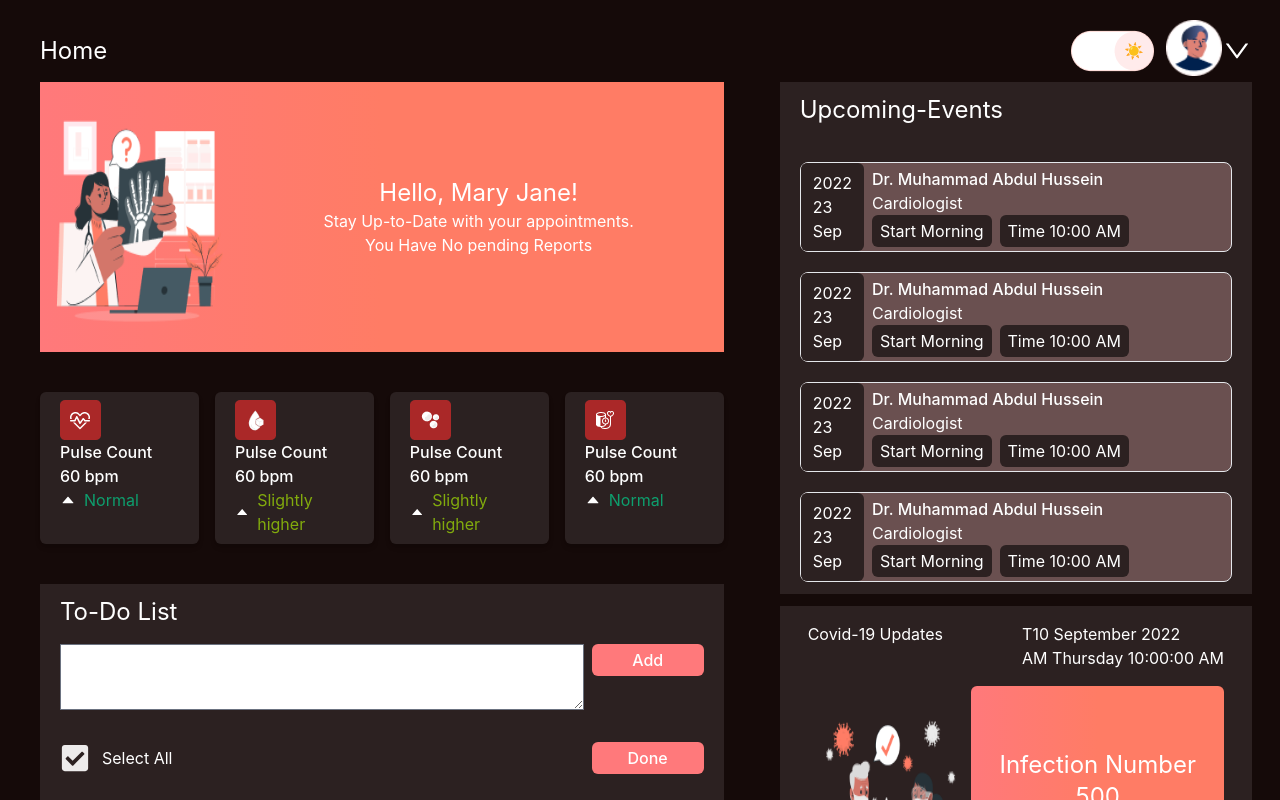
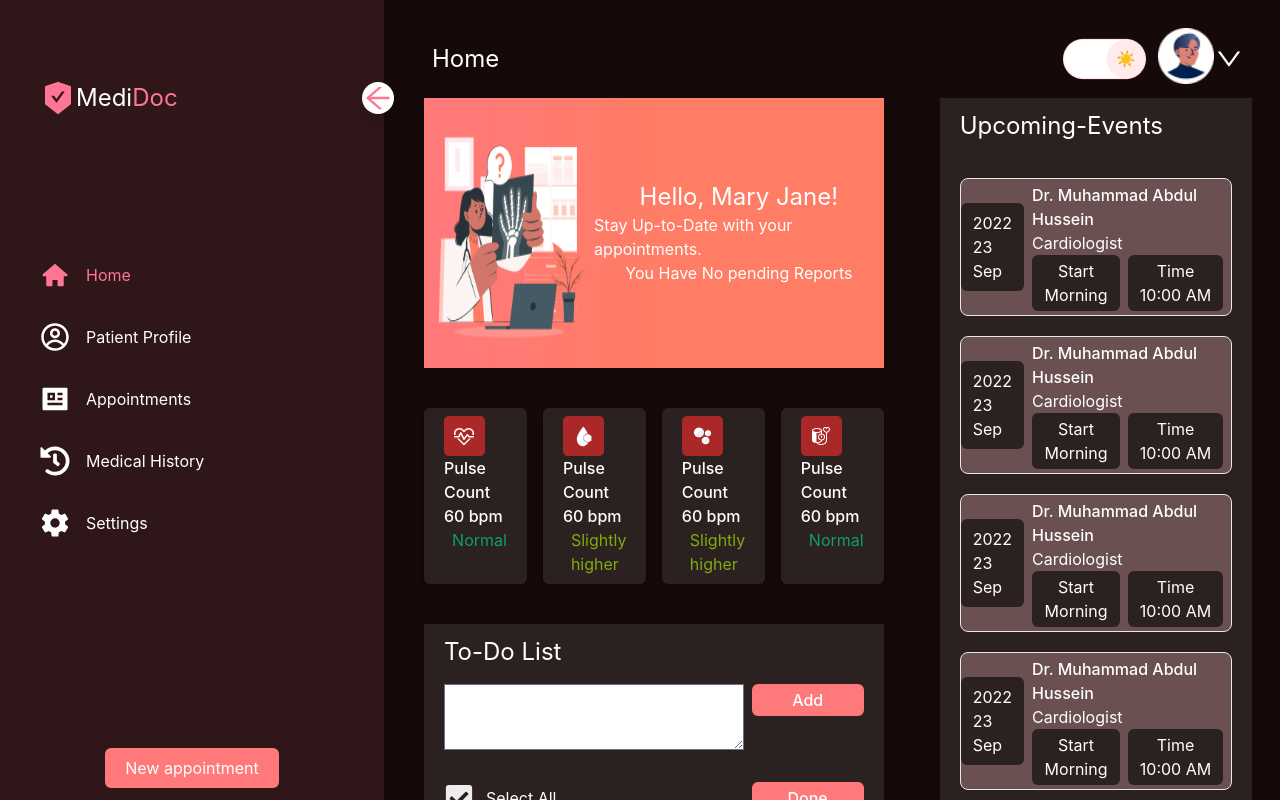
Before and after one commit to shaharia1999/News-web, a React (Create React App) app: page / in a window 1280 px wide. Shown: the top 800 px of the page. Built offline with nearby package versions, Linux system fonts and the light colour scheme.

Commit message:
complete_work

```diff
--- a/src/App.js
+++ b/src/App.js
@@ -24,6 +24,7 @@ import { AiOutlineDown } from "react-icons/ai";
 function App() {
   const [hide, setHide] = useState(true);
   const [darks, setDarks] = useState(false);
+  const [responsive, setResponsive] = useState(false);
   const Tg = () => {
     let btn = document.documentElement.classList.toggle("dark");
     console.log(btn);
@@ -31,13 +32,12 @@ function App() {
   };
 
   return (
-    <div className="flex">
+    <div className="flex relative">
 
-      <div className={`md:fixed lg:relative hidden`}>
-
+      <div className={`fixed  lg:h-screen lg:sticky top-0 left-0  dark:bg-[#2E1619] dark:text-white bg-[#FFFFFF] h-auto`}>
         <div
-          className={`h-screen lg:h-full relative dark:bg-[#2E1619] dark:text-white bg-[#FFFFFF] ${
-            hide ? "w-96" : "w-20"
+          className={`h-screen ${responsive?'block':'hidden'} md:block   relative dark:bg-[#2E1619] dark:text-white bg-[#FFFFFF] ${
+            hide ? " w-64 md:w-96" : "w-20"
           }`}
         >
           {hide ? (
@@ -48,8 +48,12 @@ function App() {
                 Medi<span className="text-[#FF7594]">Doc</span>
               </p>
               <AiOutlineArrowLeft
-                className="bg-white text-[#FF7594] w-8 h-8 cursor-pointer shadow-lg rounded-full absolute right-[-10px]"
+                className="bg-white md:block hidden text-[#FF7594] w-8 h-8 cursor-pointer shadow-lg rounded-full absolute right-[-10px]"
                 onClick={() => setHide((prev) => !prev)}
+              />
+              <AiOutlineArrowLeft
+                className="bg-white block md:hidden text-[#FF7594] w-8 h-8 cursor-pointer shadow-lg rounded-full absolute right-[-10px]"
+                onClick={() => setResponsive((prev) => !prev)}
               />
             </div>
           ) : (
@@ -111,9 +115,9 @@ function App() {
               </li>
             </ul>
           </div>
-          <div className="absolute bottom-28  w-full flex justify-center">
+          <div className="absolute bottom-3  w-full flex justify-center">
             {hide ? (
-              <p className="text-16px  bg-gradient-to-r w-auto from-[#FF797B] rounded-md to-[#FF797B] px-8 py-3 text-white ">
+              <p className="text-16px  bg-gradient-to-r w-auto from-[#FF797B] rounded-md to-[#FF797B] px-5 py-2 text-white ">
                 New appointment
               </p>
             ) : (
@@ -132,8 +136,10 @@ function App() {
       </div>
 {/* main */}
       <div className="md:pl-28  dark:bg-[#150A09] dark:text-white bg-[#F9F9F9] w-full lg:pl-10 pl-0 md:pr-7 md:pt-5 md:py-10  ">
-       <div className="flex justify-between items-center  bg-[#FF797B] md:bg-transparent">
-          <p className="text-[24px] text-[#646F75] dark:text-white">Home</p>
+       <div className="flex justify-between items-center  bg-[#FF797B] md:bg-transparent px-2 py-2">
+          <div className="flex justify-center items-center ">
+          <GiHamburgerMenu className="text-[white] text-2xl font-medium mr-2 md:hidden" onClick={()=>setResponsive(prev=>!prev)} />
+          <p className="text-[24px] text-[#646F75] dark:text-white">Home</p></div>
           <div className="flex justify-center gap-3 ">
             <div className="flex justify-center items-center">
               <img
```
